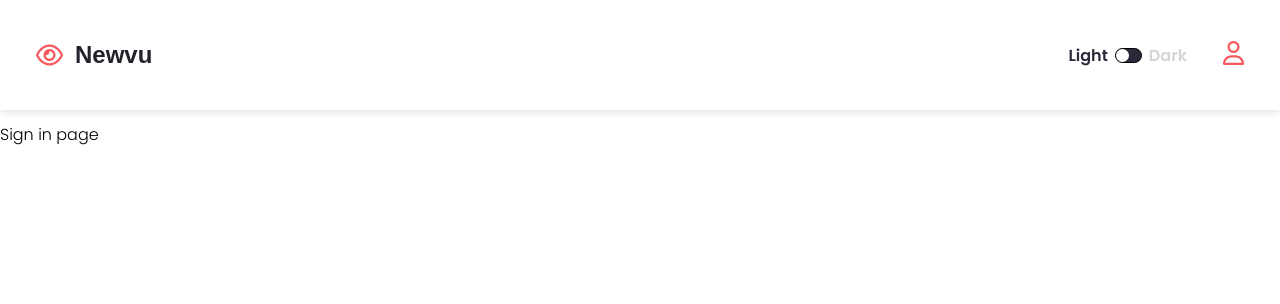
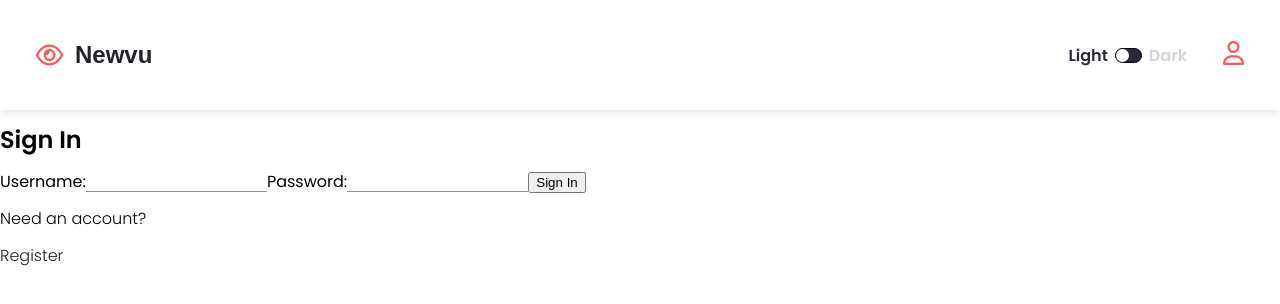
Before and after one commit to oceane-marie/newvu-app, a React (Create React App) app: page /signin in a window 1280 px wide. Shown: the top 304 px of the page. Built offline with nearby package versions, Linux system fonts and the light colour scheme.

Commit message:
sign in form created

```diff
--- a/src/components/SignInForm.js
+++ b/src/components/SignInForm.js
@@ -1,8 +1,70 @@
+
+import { useRef, useSate, useEffect, useState } from "react"
+import { Link } from "react-router-dom";
 
 export default function SignIn(props) {
+  const userRef = useRef();
+  const errRef = useRef();
+
+  const [user, setUser] = useState("");
+  const [pwd, setPwd] = useState("");
+  const [errMsg, setErrMsg] = useState("");
+  const [success, setSuccess] = useState(false);
+
+  useEffect(() => {
+    userRef.current.focus()
+  }, [])
+
+  useEffect(() => {
+    setErrMsg("");
+  }, [user, pwd])
+
+  const handleSubmit = async (e) => {
+    e.preventDefault();
+    console.log(user, pwd)
+    setUser("")
+    setPwd("")
+    setSuccess(true)
+  }
+
   return(
-    <div>
-      <p>Sign in page</p>
-    </div>
+    <>
+      {success ? (
+        <section>
+          <h2>You are logged in!</h2>
+          <br/>
+          <p>
+            <a href="#">Go to home</a>
+          </p>
+        </section>
+      ) : (<section>
+      <p ref={errRef} className={errMsg ? "errmsg" : "offscreen"} aria-live="assertive">{errMsg}</p>
+      <h2>Sign In</h2>
+      <form onSubmit={handleSubmit}>
+        <label htmlFor="username">Username:</label>
+        <input
+            type="text"
+            id="username"
+            ref={userRef}
+            autoComplete="off"
+            onChange={(e) => setUser(e.target.value)}
+            // controlled component => important to clean
+            value={user}
+            required
+        />
+        <label htmlFor="password">Password:</label>
+        <input
+            type="password"
+            id="password"
+            onChange={(e) => setPwd(e.target.value)}
+            value={pwd}
+            required
+        />
+        <button>Sign In</button>
+      </form>
+      <p> Need an account?<br/><span><Link to="/register"><p>Register</p></Link></span></p>
+    </section>
+    )}
+    </>
   )
 };
```
